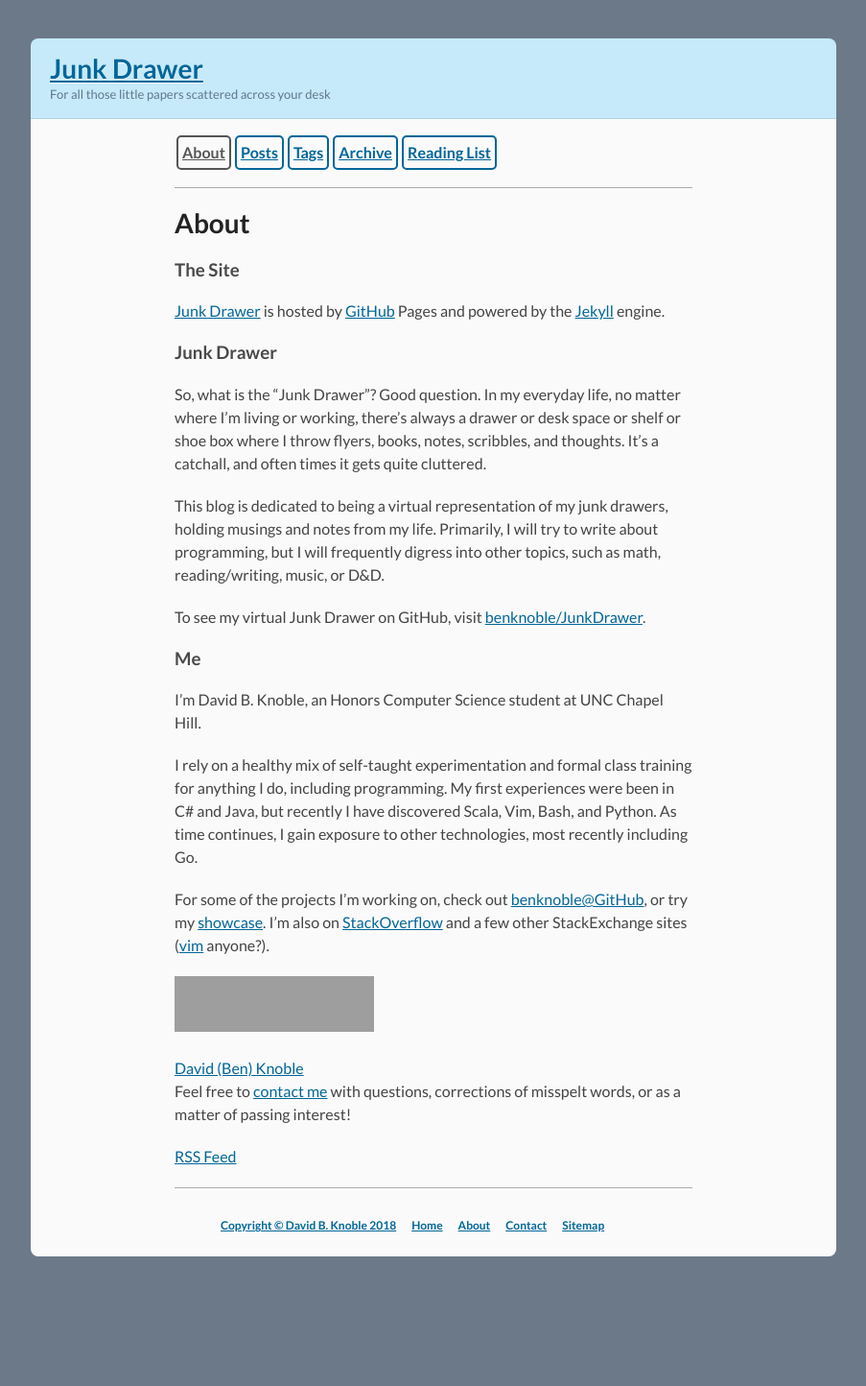
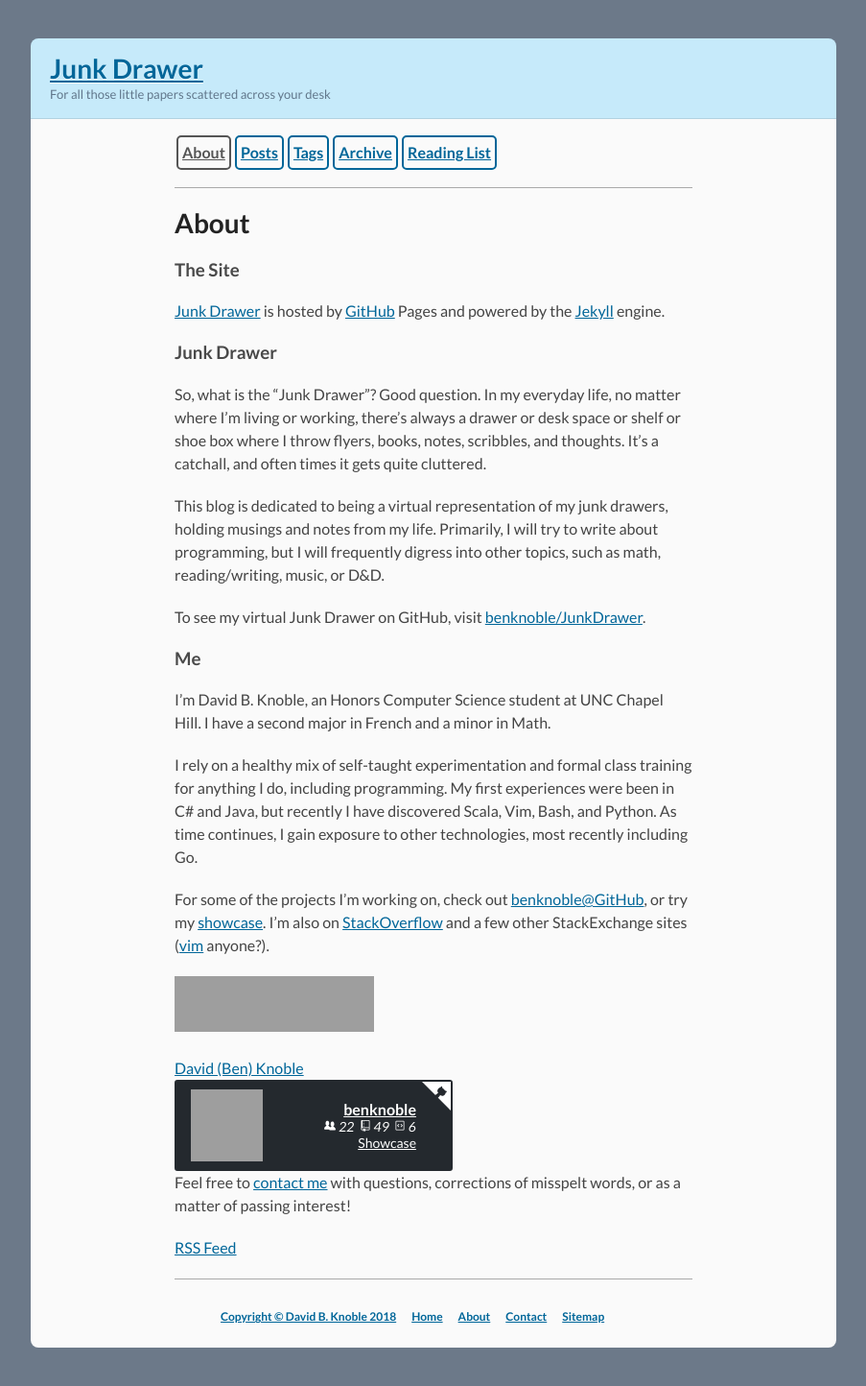
Before and after one commit to benknoble/benknoble.github.io, a Jekyll site: the page built from pages/about.md, in a window 1280 px wide. Shown: the whole page at 96% size, without its empty margins (188-1091 px from the left). Built offline with Jekyll 4.4.1, drawn with Linux system fonts in a browser that asks for light colours; comment, search, counter and statistics services are not loaded; before the commit the page ends 1349 px from its top, so only the background shows below that; some of the changed lines change nothing that is shown; grey boxes are pictures that could not be loaded.

Commit message:
Update about
Add github flair

```diff
--- a/pages/about.md
+++ b/pages/about.md
@@ -23,7 +23,8 @@ To see my virtual Junk Drawer on GitHub, visit [benknoble/JunkDrawer][junk].
 
 ### Me
 
-I'm David B. Knoble, an Honors Computer Science student at UNC Chapel Hill.
+I'm David B. Knoble, an Honors Computer Science student at UNC Chapel Hill. I
+have a second major in French and a minor in Math.
 
 I rely on a healthy mix of self-taught experimentation and formal class training
 for anything I do, including programming. My first experiences were been in C#
@@ -49,6 +50,57 @@ data-vanity="ben-knoble"><a class="LI-simple-link"
 href='https://www.linkedin.com/in/ben-knoble?trk=profile-badge'>David (Ben)
 Knoble</a></div>
 
+<div class="github-flair" style="box-sizing: border-box; line-height: normal;
+display: flex; align-items: center; width: 290px; height: 95px; color: rgb(255,
+255, 255); position: relative; border: 2px solid rgb(36, 41, 46);
+background-color: rgb(36, 41, 46); border-top-left-radius: 3px;
+border-top-right-radius: 3px; border-bottom-right-radius: 3px;
+border-bottom-left-radius: 3px; padding: 5px 10px; font-family: -apple-system,
+BlinkMacSystemFont, &quot;Segoe UI&quot;, Roboto, Helvetica, Arial, sans-serif,
+&quot;Apple Color Emoji&quot;, &quot;Segoe UI Emoji&quot;, &quot;Segoe UI
+Symbol&quot;; background-position: initial initial; background-repeat: initial
+initial;"><svg title="GitHub Flair" width="30" height="30" viewBox="0 0 250 250"
+style="fill: rgb(255, 255, 255); color: rgb(36, 41, 46); position: absolute;
+top: 0px; right: 0px; border: 0px;"><path d="M0,0 L115,115 L130,115 L142,142
+L250,250 L250,0 Z"></path><path d="M115.0,115.0 C114.9,115.1 118.7,116.5
+119.8,115.4 L133.7,101.6 C136.9,99.2 139.9,98.4 142.2,98.6 C133.8,88.0
+127.5,74.4 143.8,58.0 C148.5,53.4 154.0,51.2 159.7,51.0 C160.3,49.4 163.2,43.6
+171.4,40.1 C171.4,40.1 176.1,42.5 178.8,56.2 C183.1,58.6 187.2,61.8 190.9,65.4
+C194.5,69.0 197.7,73.2 200.1,77.6 C213.8,80.2 216.3,84.9 216.3,84.9 C212.7,93.1
+206.9,96.0 205.4,96.6 C205.1,102.4 203.0,107.8 198.3,112.5 C181.9,128.9
+168.3,122.5 157.7,114.1 C157.9,116.9 156.7,120.9 152.7,124.9 L141.0,136.5
+C139.8,137.7 141.6,141.9 141.8,141.8 Z" fill="currentColor"></path></svg><div
+class="avatar" style="text-align: center; position: relative; width: 75px;
+height: 75px; margin-left: 5px;"><a href="https://github.com/benknoble"
+target="_blank"><img src="https://avatars3.githubusercontent.com/u/22802209?v=4"
+alt="Profile Avatar" style="width: 100%; height: 100%; border-top-left-radius:
+0px; border-top-right-radius: 0px; border-bottom-right-radius: 0px;
+border-bottom-left-radius: 0px;"></a></div><div class="info" style="width:
+160px; text-align: right; font-size: 14px;"><div class="name"
+style="font-weight: bold; font-size: 16px;"><a
+href="https://github.com/benknoble" target="_blank" style="color: rgb(255, 255,
+255);">benknoble</a></div><div class="meta"><span title="Followers"><svg
+height="12" viewBox="0 0 16 16" width="12" style="fill: rgb(255, 255,
+255);"><path fill-rule="evenodd" d="M16 12.999c0 .439-.45 1-1 1H7.995c-.539
+0-.994-.447-.995-.999H1c-.54 0-1-.561-1-1 0-2.634 3-4 3-4s.229-.409
+0-1c-.841-.621-1.058-.59-1-3 .058-2.419 1.367-3 2.5-3s2.442.58 2.5 3c.058
+2.41-.159 2.379-1 3-.229.59 0 1 0 1s1.549.711 2.42 2.088C9.196 9.369 10 8.999 10
+8.999s.229-.409 0-1c-.841-.62-1.058-.59-1-3 .058-2.419 1.367-3 2.5-3s2.437.581
+2.495 3c.059 2.41-.158 2.38-1 3-.229.59 0 1 0 1s3.005 1.366 3.005
+4"></path></svg> 22&nbsp;&nbsp;</span><span title="Total Public
+Repositories"><svg height="12" viewBox="0 0 12 16" width="12" style="fill:
+rgb(255, 255, 255);"><path fill-rule="evenodd" d="M4
+9H3V8h1v1zm0-3H3v1h1V6zm0-2H3v1h1V4zm0-2H3v1h1V2zm8-1v12c0 .55-.45 1-1
+1H6v2l-1.5-1.5L3 16v-2H1c-.55 0-1-.45-1-1V1c0-.55.45-1 1-1h10c.55 0 1 .45 1
+1zm-1 10H1v2h2v-1h3v1h5v-2zm0-10H2v9h9V1z"></path></svg>
+49&nbsp;&nbsp;</span><span title="Total Public Gists"><svg height="12"
+viewBox="0 0 12 16" width="12" style="fill: rgb(255, 255, 255);"><path
+fill-rule="evenodd" d="M7.5 5L10 7.5 7.5 10l-.75-.75L8.5 7.5 6.75 5.75 7.5 5zm-3
+0L2 7.5 4.5 10l.75-.75L3.5 7.5l1.75-1.75L4.5 5zM0 13V2c0-.55.45-1 1-1h10c.55 0 1
+.45 1 1v11c0 .55-.45 1-1 1H1c-.55 0-1-.45-1-1zm1 0h10V2H1v11z"></path></svg>
+6</span></div><div class="blog"><a href="https://www.gitshowcase.com/benknoble"
+target="_blank" style="color: rgb(255, 255, 255);">Showcase</a></div></div></div>
+
 Feel free to [contact me][contact] with questions, corrections of misspelt
 words, or as a matter of passing interest!
 
```
